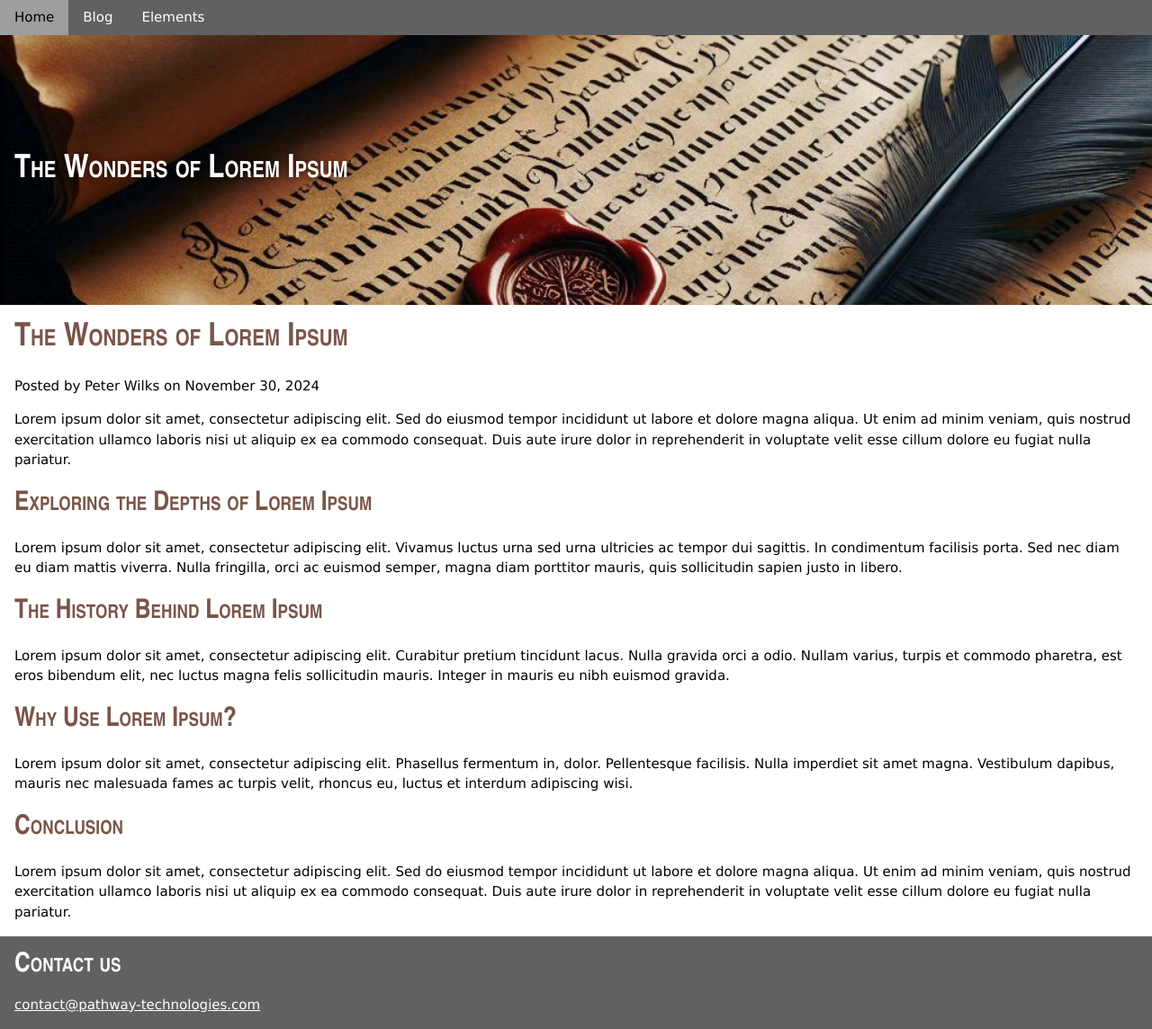
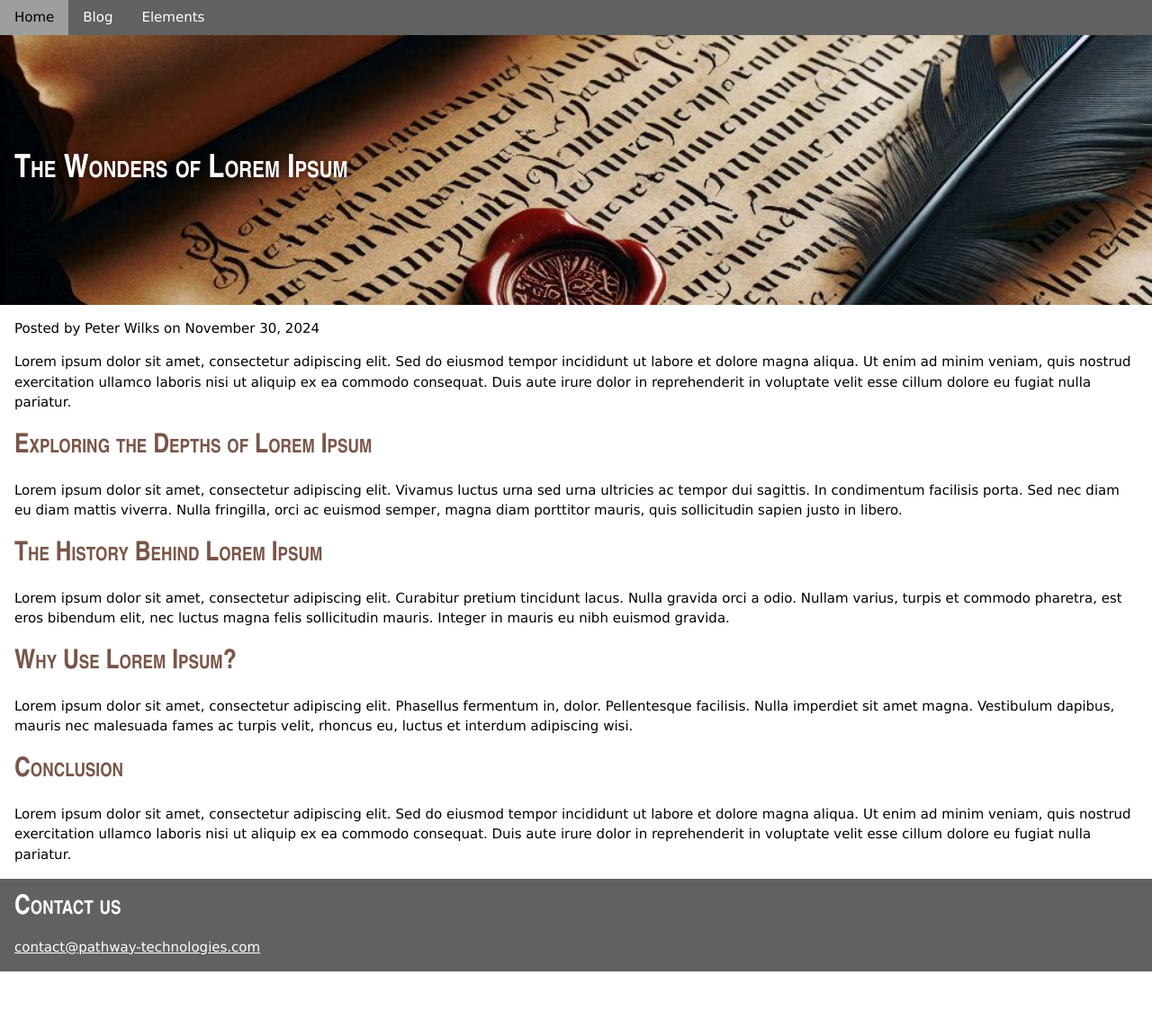
Before and after one commit to ptl-cloud/ptl-cloud.github.io, a Jekyll site: the page built from docs/blog/_posts/2024-11-30-the-wonders-of-lorem-ipsum.md, in a window 1280 px wide and 1144 px high. Shown: the whole window at 90% size. Built offline with Jekyll 4.4.1, drawn with Linux system fonts in a browser that asks for light colours; part of the change alters nothing that is shown.

Commit message:
Small improvements

```diff
--- a/docs/_config.yml
+++ b/docs/_config.yml
@@ -44,12 +44,12 @@ sass:
 # Excluded items can be processed by explicitly listing the directories or
 # their entries' file path in the `include:` list.
 #
-# exclude:
-#   - .sass-cache/
-#   - .jekyll-cache/
+exclude:
+  - .sass-cache/
+  - .jekyll-cache/
+  - Gemfile
+  - Gemfile.lock
 #   - gemfiles/
-#   - Gemfile
-#   - Gemfile.lock
 #   - node_modules/
 #   - vendor/bundle/
 #   - vendor/cache/
--- a/docs/_layouts/post.html
+++ b/docs/_layouts/post.html
@@ -3,7 +3,7 @@
 
 # Supported page variables:
 # banner-image: Path to banner image
-# banner-title: Title for banner
+# NOTE: Page title is used for banner title
 ---
 
 <!DOCTYPE html>
@@ -14,7 +14,7 @@
 <body>
   {% include navigation-bar.html %}
   {% if page.banner-image %}
-    {% include ptl-hero-banner.html image=page.banner-image title=page.banner-title %}
+    {% include ptl-hero-banner.html image=page.banner-image title=page.title %}
   {% endif %}
   <main class="w3-container">
     <div class="w3-row">
@@ -29,7 +29,6 @@
         {% endif %}
       </div>
     </div>
-    <h1>{{ page.title }}</h1>
     <p>Posted by {{ page.author }} on {{ page.date | date: "%B %-d, %Y" }}</p>
     {{ content }}
   </main>
--- a/docs/blog/_posts/2024-11-30-the-wonders-of-lorem-ipsum.md
+++ b/docs/blog/_posts/2024-11-30-the-wonders-of-lorem-ipsum.md
@@ -3,7 +3,6 @@ title: "The Wonders of Lorem Ipsum"
 layout: post
 
 banner-image: /assets/images/designer/20241130_LoremIpsum.jpeg
-banner-title: "The Wonders of Lorem Ipsum"
 author: Peter Wilks
 ---
 
```
